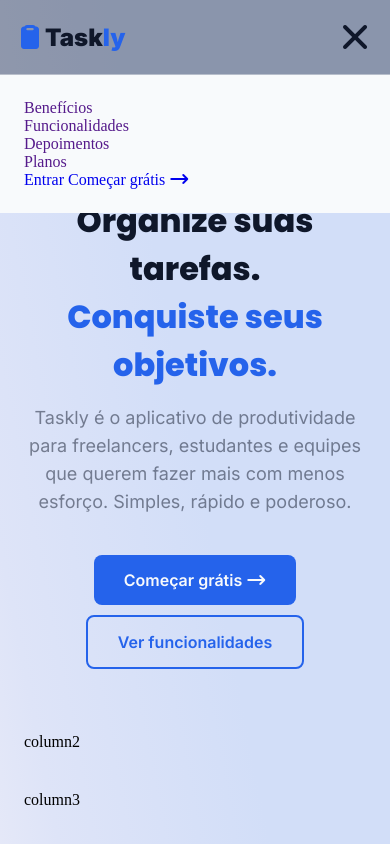
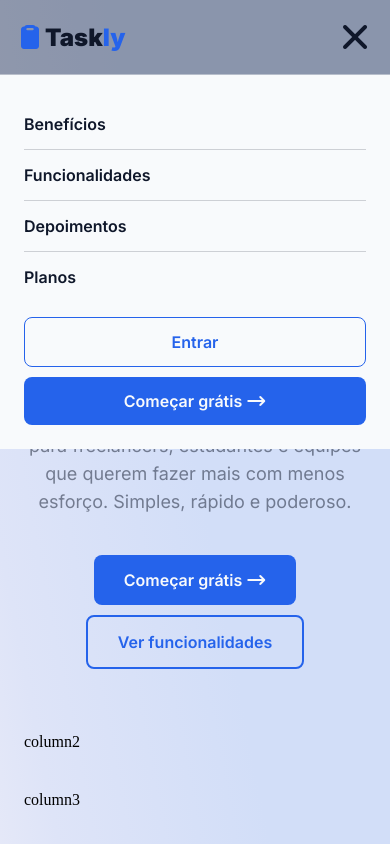
Before and after one commit to akiz-dev/taskly, a plain HTML site: page index.html in a window 390 px wide. Both pictures are taken after a click on the icon 355 px from the left and 37 px from the top of the page. Shown: the top 844 px of the page. Drawn offline with Linux system fonts and the light colour scheme.

Commit message:
finalizacao da estilização do menu header

```diff
--- a/css/responsive.css
+++ b/css/responsive.css
@@ -65,6 +65,63 @@
 
 
         background-color: var(--bg);
+    }
+
+    #navbarHeader a {
+        display: block;
+        width: 100%;
+        color: var(--text-color);
+        font-family: var(--ff-text);
+        font-size: 16px;
+        font-weight: 600;
+    }
+
+    #navbarHeader > ul > li > a {
+        /* background-color: green; */
+        padding: 15px 0;
+        border-bottom: 1px solid #1e293b33;
+        transition: color 0.3s ease-out;
+    }
+
+    #navbarHeader > ul > li:nth-child(4) > a {
+        border: none;
+    }
+
+    #navbarHeader > ul > li > a:hover {
+        color: var(--primary);
+    }
+
+    #navbarHeader > #btnLogin,
+    #navbarHeader > #btnCta {
+        padding:14px 0;
+        /* background-color: #ccc; */
+        text-align: center;
+        border-radius: 8px;
+
+        transition: 0.3s ease-out;
+    }
+
+    #navbarHeader > #btnLogin {
+        margin: 15px 0 10px 0;
+        border: 1.5px solid var(--primary);
+        color: var(--primary);
+    }
+
+
+    #navbarHeader > #btnLogin:hover {
+        background-color: #2563EB;
+        color: var(--bg);
+
+    }
+
+    #navbarHeader > #btnCta {
+        background-color: var(--primary);
+        color: var(--bg);
+    }
+
+    #navbarHeader > #btnCta:hover {
+        box-shadow: 0px 0px 23px -11px #2563EB;
+        transform: translateY(-2px);
     }
 
     #btnMenuMobileBars,
--- a/js/script.js
+++ b/js/script.js
@@ -7,7 +7,6 @@
         flexContainerHeader.classList.add("scrolled")
     } else {
         flexContainerHeader.classList.remove("scrolled")
-
     }
 })
 
@@ -16,6 +15,7 @@
     $('#navbarHeader').slideToggle()
     $('#btnMenuMobileBars').hide();
     $('#btnMenuMobileX').slideDown()
+
     // adicona uma classe que escurece o fundo do menu
     flexContainerHeader.classList.add("menu_open");
 
```
